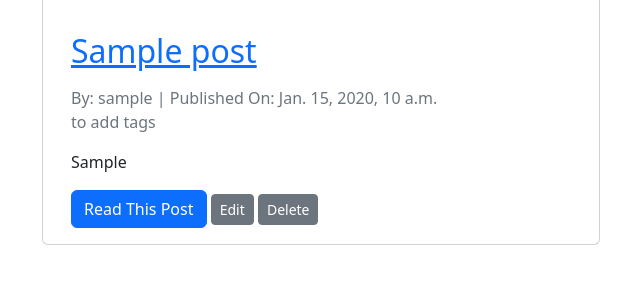
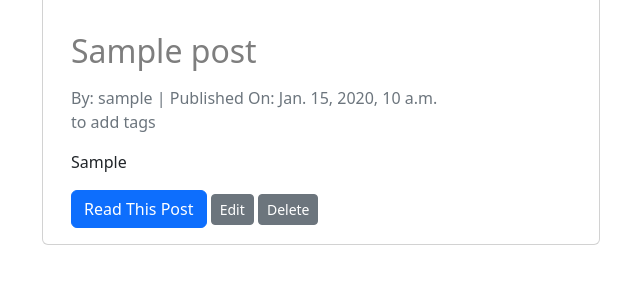
Before and after one commit to dantaylor28/the-food-blog, a Django app: page / in a window 1280 px wide. Shown: the part 201-485 px from the top of the page, without its empty margins (319-959 px from the left). Run offline with Django 3.2, Linux system fonts and the light colour scheme; tables that the repository leaves empty hold one stand-in row (values such as "Sample post").

Commit message:
Change color styling for blog titles

```diff
--- /dev/null
+++ b/static/css/style.css
@@ -0,0 +1,14 @@
+
+/* Blog title styling */
+.title-a-tag {
+    text-decoration: none;
+}
+
+.blog-title {
+    color: #7e7e7e;
+}
+
+.blog-title:hover {
+    color: #565656;
+    transition: 0.3s;
+}
--- a/templates/base.html
+++ b/templates/base.html
@@ -1,3 +1,5 @@
+{% load static %}
+
 <!DOCTYPE html>
 <html lang="en">
 
@@ -8,6 +10,7 @@
     <title>{% block title %}My Food Blog{% endblock %}</title>
     <link href="https://cdn.jsdelivr.net/npm/bootstrap@5.2.2/dist/css/bootstrap.min.css" rel="stylesheet"
         integrity="sha384-Zenh87qX5JnK2Jl0vWa8Ck2rdkQ2Bzep5IDxbcnCeuOxjzrPF/et3URy9Bv1WTRi" crossorigin="anonymous">
+        <link rel="stylesheet" href="{% static 'css/style.css' %}">
 </head>
 
 <body>
--- a/templates/index.html
+++ b/templates/index.html
@@ -13,8 +13,8 @@
             <img src="{{ post.primary_image.url }}" class="card-img-top mt-3" alt="{{ post.title }}">
             {% endif %}
             <div class="card-body">
-                <a href="{% url 'post_view' post.slug %}">
-                    <h2 class="card-title my-3">{{ post.title }}</h2>
+                <a href="{% url 'post_view' post.slug %}" class="title-a-tag">
+                    <h2 class="card-title my-3 blog-title">{{ post.title }}</h2>
                 </a>
                 <div class="text-muted mb-3">
                     <div>
```
